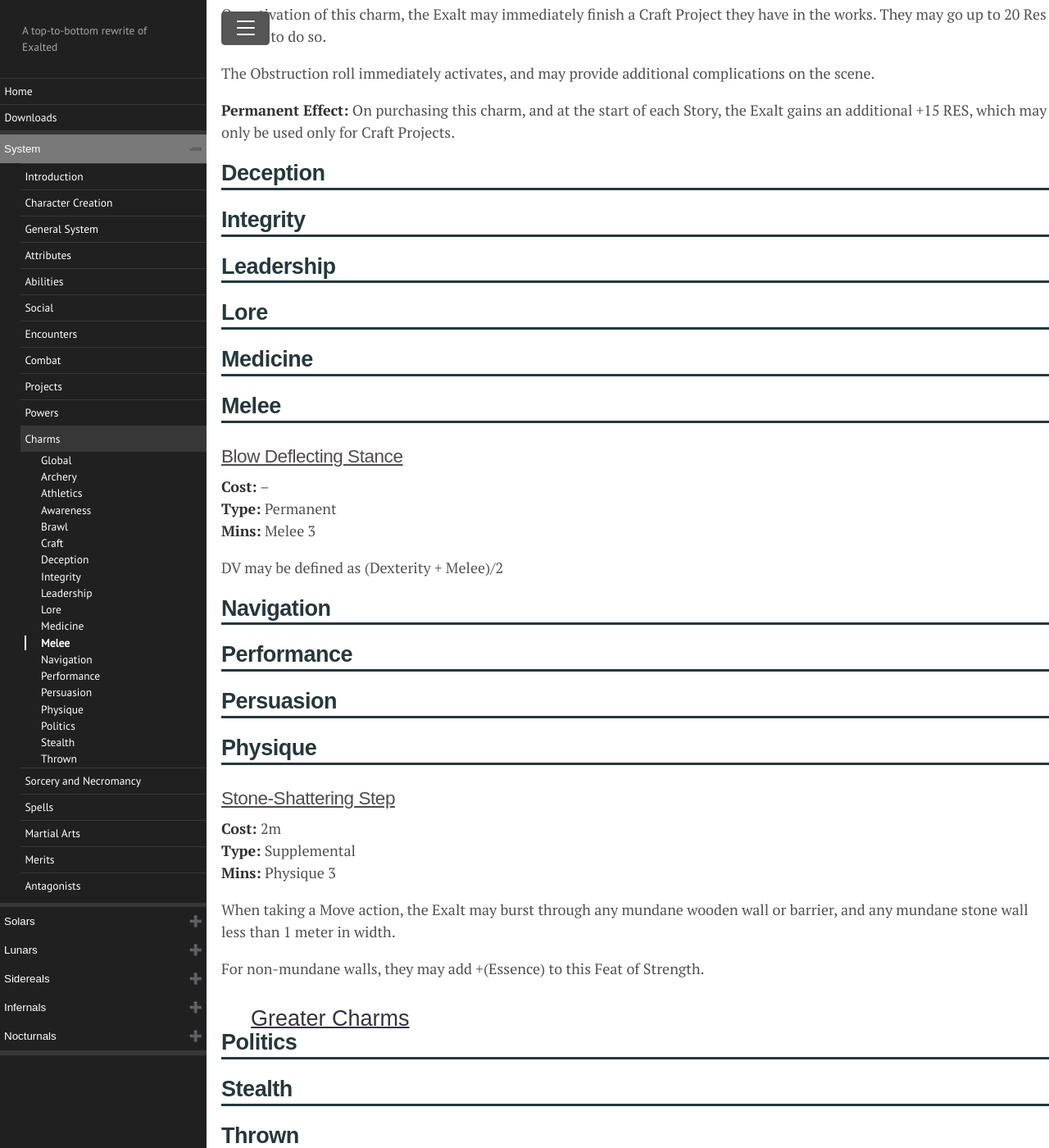
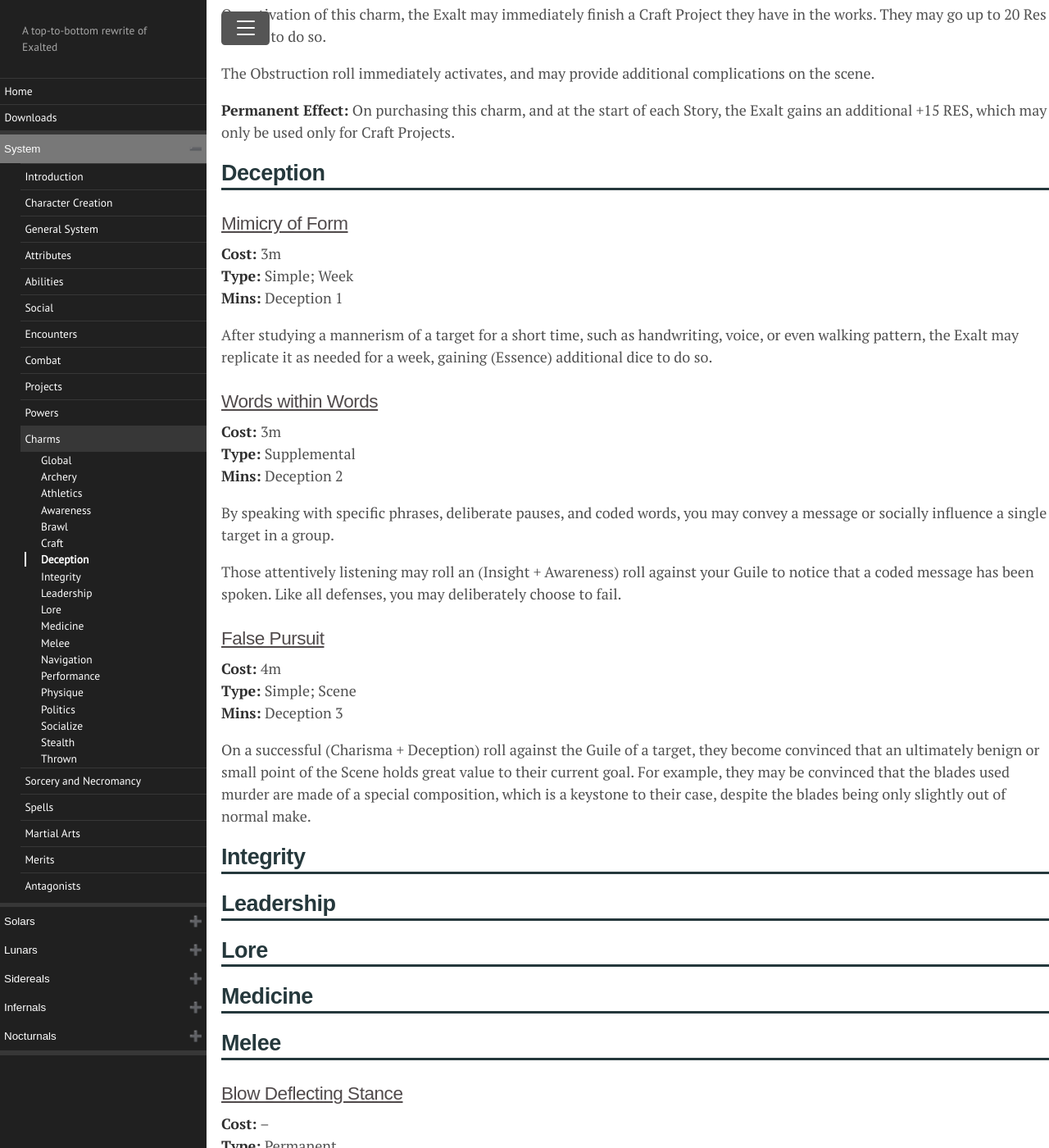
Before and after one commit to Dragonmystic707/exalted-reincarnated, a Jekyll site: the page built from docs/System/Charms.md, in a window 1280 px wide and 1400 px high, scrolled down 7258 px. Shown: the whole window at 82% size. Built offline with Jekyll 4.4.1, drawn with Linux system fonts in a browser that asks for light colours; some of the changed text lies outside the part shown.

Commit message:
Spelling fixes

```diff
--- a/docs/System/Charms.md
+++ b/docs/System/Charms.md
@@ -19,7 +19,7 @@
 While the manifestation and method of these powers will look different,
 the end result is the same. A Lunar might borrow the eyes of a falcon to
 see further, while an Air Dragonblood would create a focal lens out of
-the air--but they both would spend the same number of motes and end up
+the air—but they both would spend the same number of motes and end up
 with the same perception advantage.
 
  Global
@@ -189,8 +189,8 @@
 **Type:** Reflexive
 **Mins**: Awareness 2
 
-Reroll an Initiative Roll, taking the preferred result. This may only be
-done once.
+Re-roll an Initiative Roll, taking the preferred result. This may only
+be done once.
 
 ### Uncanny Perception Technique
 
@@ -199,7 +199,7 @@
 **Mins:** Awareness 2
 
 The presence of dematerialized, intangible, or otherwise spectral
-creatures may be natively detected--although the precise location still
+creatures may be natively detected—although the precise location still
 remains a mystery. The creature may attempt to use Stealth to combat
 this awareness.
 
@@ -246,7 +246,8 @@
 **Type:** Supplemental
 **Mins**: Brawl 1
 
-On Hit, remove 2 + (Essence) Impulse from the target.
+On a Brawl Attack Maneuver higher than the target’s Soak, remove 2 +
+(Essence) Impulse from the target.
 
 ### Sledgehammer Strike
 
@@ -275,9 +276,9 @@
 **Type:** Supplemental
 **Mins**: Brawl 3
 
-On a successful (Strength + Brawl) vs. DV Maneuver or Decisive Brawl
-Attack, destabilize their movements and footing, causing them to be
-stunned and remove 4 Dice from the next action.
+On a successful Decisive Brawl Attack, or a Brawl Attack Maneuver that
+exceeds the target’s DV, destabilize their movements and footing causing
+them to be stunned and remove 4 Dice from the next action.
 
 <div class="greater_charm">Greater Charms </div>
 
@@ -290,8 +291,8 @@
 **Type:** Simple; Scene
 **Mins:** Craft 1
 
-The Exalt may reinforce an object --no more than (Essence) meters in its
-largest dimension--and make it nigh unbreakable.
+The Exalt may reinforce an object—no more than (Essence) meters in its
+largest dimension—and make it nigh unbreakable.
 
 While reinforced, the object is no longer considered “mundane,” and
 increases the difficulty to break or otherwise destroy it by (Essence).
@@ -331,7 +332,7 @@
 **Mins:** Craft 3
 
 Projects to repair, alter, or destroy crafted materials such as Manses,
-Artifacts, and other such physical goods are now 1 scale easier. I.e.
+Artifacts, and other such physical goods are now 1 scale easier. i.e.
 Minor repairs are -3 Scale, Major -2, and Monumental -1 against their
 base Project cost.
 
@@ -368,6 +369,43 @@
 Deception
 ---------
 
+### Mimicry of Form
+
+**Cost:** 3m
+**Type:** Simple; Week
+**Mins:** Deception 1
+
+After studying a mannerism of a target for a short time, such as
+handwriting, voice, or even walking pattern, the Exalt may replicate it
+as needed for a week, gaining (Essence) additional dice to do so.
+
+### Words within Words
+
+**Cost:** 3m
+**Type:** Supplemental
+**Mins:** Deception 2
+
+By speaking with specific phrases, deliberate pauses, and coded words,
+you may convey a message or socially influence a single target in a
+group.
+
+Those attentively listening may roll an (Insight + Awareness) roll
+against your Guile to notice that a coded message has been spoken. Like
+all defenses, you may deliberately choose to fail.
+
+### False Pursuit
+
+**Cost:** 4m
+**Type:** Simple; Scene
+**Mins:** Deception 3
+
+On a successful (Charisma + Deception) roll against the Guile of a
+target, they become convinced that an ultimately benign or small point
+of the Scene holds great value to their current goal. For example, they
+may be convinced that the blades used murder are made of a special
+composition, which is a keystone to their case, despite the blades being
+only slightly out of normal make.
+
 Integrity
 ---------
 
@@ -397,8 +435,7 @@
 Performance
 -----------
 
-Persuasion
-----------
+
 
 Physique
 --------
@@ -420,6 +457,9 @@
 Politics
 --------
 
+Socialize
+---------
+
 Stealth
 -------
 
```
Also changed, not shown: docs/Infernals/Charms.md (+1 -1 lines), docs/Solars/Charms.md (+43 -10 lines), docs/System/Abilities.md (+6 -4 lines), docs/index.md (+5 -7 lines), preface.md (+1 -1 lines), docs/changelog.md, 12 other files.
